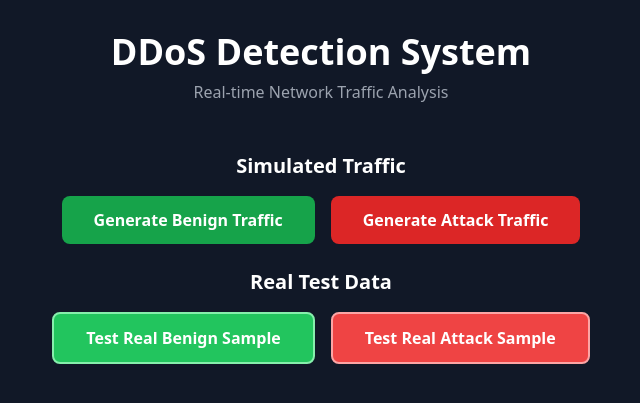
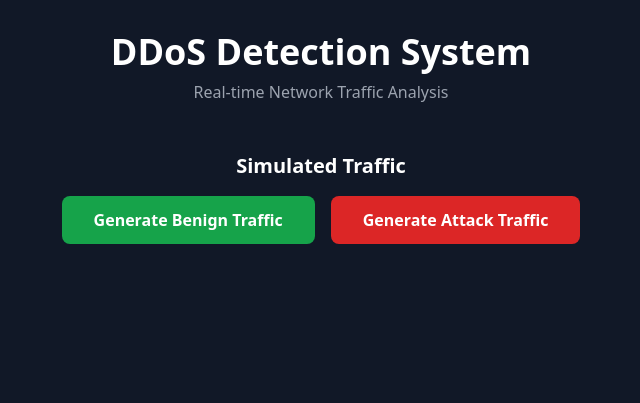
Before and after one commit to yanezlucia/481-Project-, a Flask app: page / in a window 1280 px wide. Shown: the top 403 px of the page, without its empty margins (319-959 px from the left). Run offline with Flask 3, Linux system fonts and the light colour scheme; parts of the project's set-up code (start-up, migrations or seed data) failed here and were passed over; some libraries are stand-ins or nearby versions.

Commit message:
Removed Real data dataset was too large unable to deploy with it

```diff
--- a/templates/index.html
+++ b/templates/index.html
@@ -25,18 +25,6 @@
                 <button onclick="simulateTraffic('attack')"
                         class="bg-red-600 hover:bg-red-700 px-8 py-3 rounded-lg font-semibold transition">
                     Generate Attack Traffic
-                </button>
-            </div>
-
-            <h2 class="text-center text-xl font-semibold mb-4">Real Test Data</h2>
-            <div class="flex gap-4 justify-center">
-                <button onclick="simulateRealTraffic('benign')"
-                        class="bg-green-500 hover:bg-green-600 px-8 py-3 rounded-lg font-semibold transition border-2 border-green-300">
-                    Test Real Benign Sample
-                </button>
-                <button onclick="simulateRealTraffic('attack')"
-                        class="bg-red-500 hover:bg-red-600 px-8 py-3 rounded-lg font-semibold transition border-2 border-red-300">
-                    Test Real Attack Sample
                 </button>
             </div>
         </div>
```
Also changed, not shown: 2 other files.
